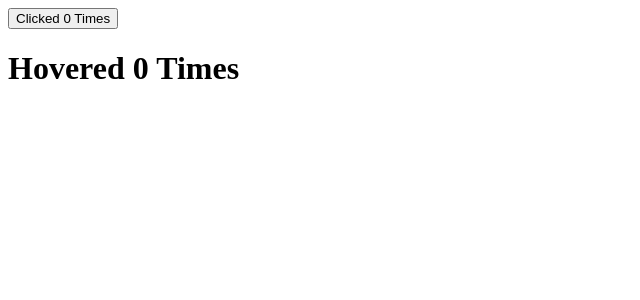
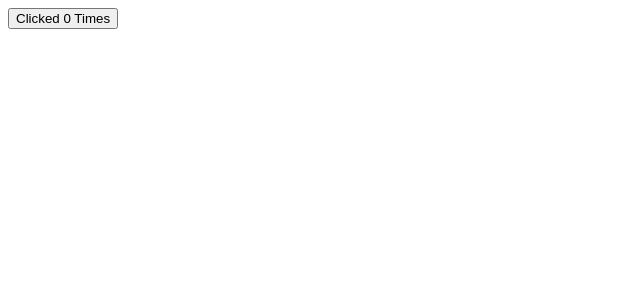
Before and after one commit to thisistanvir/React-with-LWS, a React (Vite) app: page / in a window 1280 px wide. Shown: the top 300 px of the page, without its empty margins (0-640 px from the left). Built offline with nearby package versions, Linux system fonts and the light colour scheme.

Commit message:
Added Higher Order Component

```diff
--- a/src/App.jsx
+++ b/src/App.jsx
@@ -1,12 +1,10 @@
 import ClickCounter from "./components/ClickCounter"
-import HoverCounter from "./components/HoverCounter"
 
 function App() {
 
   return (
     <div>
       <ClickCounter/>
-      <HoverCounter/>
     </div>
   )
 
```
